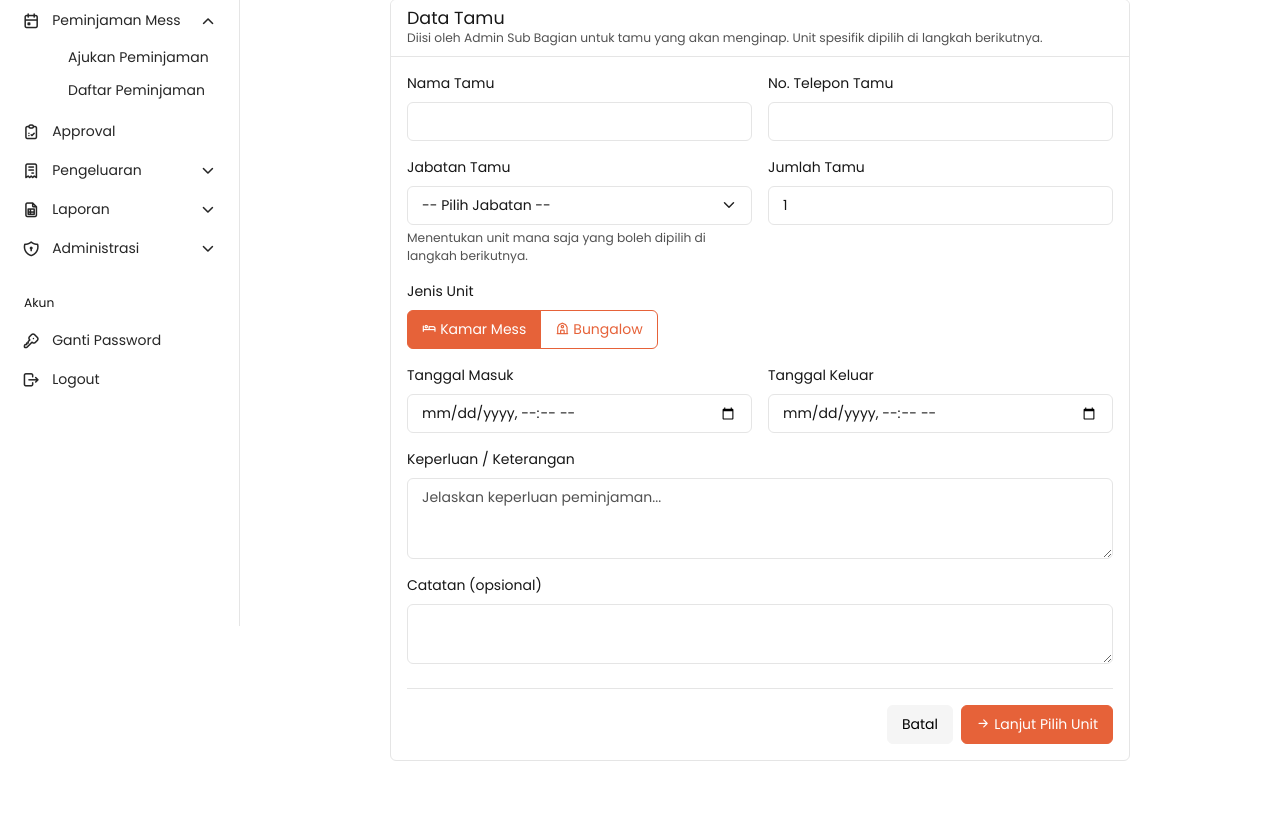
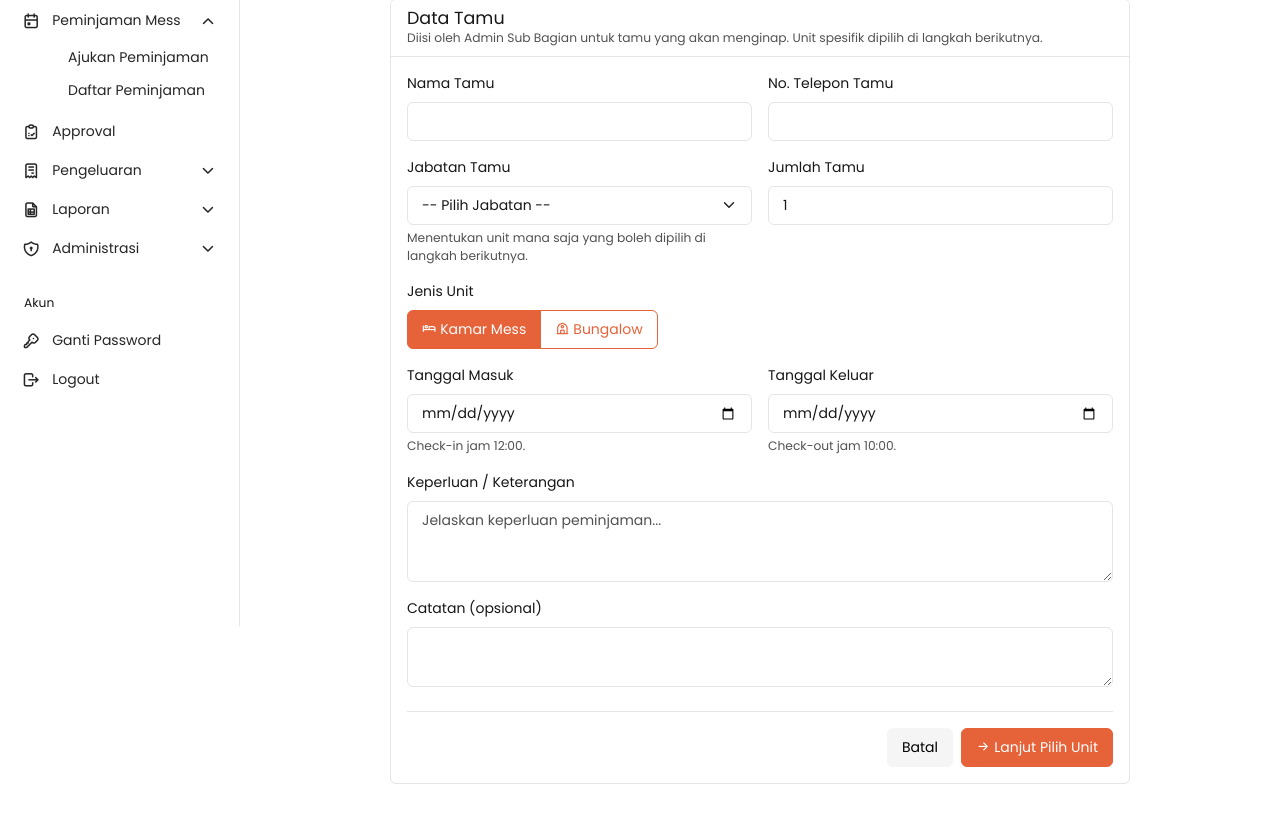
Before and after one commit to Fadeldiz12/pemesanan-mess, a Laravel app: page /peminjaman-mess/create in a window 1280 px wide. Shown: the part 174-998 px from the top of the page. Before the commit the page ends 935 px from the top, so only its background shows below. Run offline with Laravel 12, Linux system fonts and the light colour scheme; a user stored in the database is signed in; data comes from the database, SQL or seed files in the repository; parts of the project's set-up code (start-up, migrations or seed data) failed here and were passed over.

Commit message:
Ganti input jam masuk/keluar jadi tanggal saja, check-in/out jamnya tetap
Form tahap 1 sebelumnya minta datetime-local penuh (tanggal + jam) buat
waktu_mulai/waktu_selesai. Kebijakan mess/bungalow: jam check-in & check-
out sudah tetap (12:00 & 10:00), jadi admin cuma perlu isi TANGGAL -
input diganti dari datetime-local ke date biasa (tanggal_masuk,
tanggal_keluar), jam ditempelkan otomatis di server saat disimpan
(PeminjamanMessController::waktuMulaiDariStep1()/waktuSelesaiDariStep1(),
konstanta JAM_CHECK_IN/JAM_CHECK_OUT).

Validasi tanggal_masuk pakai 'after_or_equal:today' (bukan 'now') supaya
tanggal hari ini tetap boleh diinput kapan pun, walau jam check-in
(12:00) sudah lewat saat pengajuan diproses - sebelumnya rule 'now' bisa
menolak input hari-ini kalau diproses siang/sore. tanggal_keluar tetap
wajib strictly setelah tanggal_masuk (bukan >=) karena jam check-out
(10:00) lebih pagi dari check-in (12:00) - booking 1 hari sama gak akan
pernah valid dengan jam tetap ini.

Kolom DB waktu_mulai/waktu_selesai (datetime) TIDAK berubah sama sekali,
begitu juga seluruh flow lain yang memakainya (bentrok, reschedule,
updateWaktu Admin, laporan/export) - cuma titik input di tahap 1 wizard
pengajuan tamu yang berubah.

GuestBookingWizardTest & KatalogUnitTest (test yang sudah ada dari
perubahan katalog sebelumnya) disesuaikan field-nya ke tanggal_masuk/
tanggal_keluar, plus test baru yang mengunci: tanggal hari ini diterima,
check-out di hari yang sama ditolak. Full suite (40/41, 1 kegagalan
ExampleTest bawaan yang gak terkait) hijau.

Co-Authored-By: Claude Sonnet 5 <noreply@anthropic.com>
Claude-Session: https://claude.ai/code/session_01WpWDWqRjEjSpd8UcThTbxZ

```diff
--- a/app/Http/Controllers/PeminjamanMessController.php
+++ b/app/Http/Controllers/PeminjamanMessController.php
@@ -11,6 +11,7 @@ use App\Models\MessBorrowing;
 use App\Support\AccessMatrix;
 use Illuminate\Http\JsonResponse;
 use Illuminate\Http\Request;
+use Illuminate\Support\Carbon;
 use Illuminate\Support\Facades\DB;
 use Illuminate\Support\Facades\Storage;
 use Illuminate\Support\Str;
@@ -263,8 +264,8 @@ class PeminjamanMessController extends Controller
             return MessBorrowing::create([
                 'bookable_type' => $bookableClass,
                 'bookable_id' => $unit->id,
-                'waktu_mulai' => $step1['waktu_mulai'],
-                'waktu_selesai' => $step1['waktu_selesai'],
+                'waktu_mulai' => $this->waktuMulaiDariStep1($step1),
+                'waktu_selesai' => $this->waktuSelesaiDariStep1($step1),
                 'peminjam_department' => $user->department,
                 'peminjam_sub_department' => $user->sub_department,
                 'peminjam_role' => $user->role,
@@ -780,6 +781,14 @@ class PeminjamanMessController extends Controller
     }
 
     /**
+     * Jam check-in/check-out selalu tetap (kebijakan mess/bungalow), jadi
+     * admin cuma perlu isi TANGGAL - jamnya ditempelkan otomatis di
+     * waktuMulaiDariStep1()/waktuSelesaiDariStep1() saat mau disimpan.
+     */
+    private const JAM_CHECK_IN = '12:00';
+    private const JAM_CHECK_OUT = '10:00';
+
+    /**
      * Validasi field tahap 1 (data tamu) - dipakai bareng oleh pilihUnit()
      * (tahap 2) dan store() (tahap 3), supaya field yang dikirim ulang
      * lewat hidden input dari halaman pilih-unit tetap divalidasi ulang
@@ -797,11 +806,27 @@ class PeminjamanMessController extends Controller
             'peminjam_jabatan' => ['required', 'string', Rule::exists('jabatans', 'nama')->where('status', 'Aktif')],
             'jumlah_tamu' => ['required', 'integer', 'min:1'],
             'unit_type' => ['required', Rule::in(array_keys(self::BOOKABLE_MAP))],
-            'waktu_mulai' => ['required', 'date', 'after_or_equal:now'],
-            'waktu_selesai' => ['required', 'date', 'after:waktu_mulai'],
+            // Cuma tanggal - jam check-in/check-out sudah tetap (lihat
+            // JAM_CHECK_IN/JAM_CHECK_OUT), gak perlu dipilih admin. 'today'
+            // (bukan 'now') supaya tanggal hari ini tetap boleh diinput
+            // kapan pun, walau jam check-in (12:00) sudah lewat saat ini.
+            'tanggal_masuk' => ['required', 'date', 'after_or_equal:today'],
+            // Checkout (10:00) lebih pagi dari check-in (12:00), jadi
+            // gak mungkin dalam hari yang sama - wajib strictly after.
+            'tanggal_keluar' => ['required', 'date', 'after:tanggal_masuk'],
             'keperluan' => ['required', 'string', 'max:500'],
             'note' => ['nullable', 'string', 'max:500'],
         ]);
+    }
+
+    private function waktuMulaiDariStep1(array $step1): Carbon
+    {
+        return Carbon::parse($step1['tanggal_masuk'] . ' ' . self::JAM_CHECK_IN);
+    }
+
+    private function waktuSelesaiDariStep1(array $step1): Carbon
+    {
+        return Carbon::parse($step1['tanggal_keluar'] . ' ' . self::JAM_CHECK_OUT);
     }
 
     private function currentStage(MessBorrowing $peminjaman): ?string
--- a/resources/views/peminjaman-mess/create.blade.php
+++ b/resources/views/peminjaman-mess/create.blade.php
@@ -74,12 +74,14 @@
 
                     <div class="row g-3 mb-3">
                         <div class="col-12 col-md-6">
-                            <label for="waktu_mulai" class="form-label">Tanggal Masuk</label>
-                            <input type="datetime-local" name="waktu_mulai" id="waktu_mulai" class="form-control" value="{{ old('waktu_mulai') }}" required>
+                            <label for="tanggal_masuk" class="form-label">Tanggal Masuk</label>
+                            <input type="date" name="tanggal_masuk" id="tanggal_masuk" class="form-control" value="{{ old('tanggal_masuk') }}" min="{{ now()->format('Y-m-d') }}" required>
+                            <div class="form-text">Check-in jam 12:00.</div>
                         </div>
                         <div class="col-12 col-md-6">
-                            <label for="waktu_selesai" class="form-label">Tanggal Keluar</label>
-                            <input type="datetime-local" name="waktu_selesai" id="waktu_selesai" class="form-control" value="{{ old('waktu_selesai') }}" required>
+                            <label for="tanggal_keluar" class="form-label">Tanggal Keluar</label>
+                            <input type="date" name="tanggal_keluar" id="tanggal_keluar" class="form-control" value="{{ old('tanggal_keluar') }}" min="{{ now()->format('Y-m-d') }}" required>
+                            <div class="form-text">Check-out jam 10:00.</div>
                         </div>
                     </div>
 
--- a/resources/views/peminjaman-mess/pilih-mess.blade.php
+++ b/resources/views/peminjaman-mess/pilih-mess.blade.php
@@ -22,7 +22,7 @@
                     <dd class="col-sm-9">{{ $step1['jumlah_tamu'] }} orang</dd>
 
                     <dt class="col-sm-3">Tanggal Masuk - Keluar</dt>
-                    <dd class="col-sm-9">{{ \Carbon\Carbon::parse($step1['waktu_mulai'])->format('d M Y, H:i') }} s.d. {{ \Carbon\Carbon::parse($step1['waktu_selesai'])->format('d M Y, H:i') }}</dd>
+                    <dd class="col-sm-9">{{ \Carbon\Carbon::parse($step1['tanggal_masuk'])->format('d M Y') }} (12:00) s.d. {{ \Carbon\Carbon::parse($step1['tanggal_keluar'])->format('d M Y') }} (10:00)</dd>
                 </dl>
                 <a href="{{ route('peminjaman.create') }}" class="small">&laquo; Ubah data tamu</a>
             </div>
--- a/resources/views/peminjaman-mess/pilih-unit.blade.php
+++ b/resources/views/peminjaman-mess/pilih-unit.blade.php
@@ -22,7 +22,7 @@
                     <dd class="col-sm-9">{{ $step1['jumlah_tamu'] }} orang</dd>
 
                     <dt class="col-sm-3">Tanggal Masuk - Keluar</dt>
-                    <dd class="col-sm-9">{{ \Carbon\Carbon::parse($step1['waktu_mulai'])->format('d M Y, H:i') }} s.d. {{ \Carbon\Carbon::parse($step1['waktu_selesai'])->format('d M Y, H:i') }}</dd>
+                    <dd class="col-sm-9">{{ \Carbon\Carbon::parse($step1['tanggal_masuk'])->format('d M Y') }} (12:00) s.d. {{ \Carbon\Carbon::parse($step1['tanggal_keluar'])->format('d M Y') }} (10:00)</dd>
                 </dl>
                 <a href="{{ route('peminjaman.create') }}" class="small">&laquo; Ubah data tamu</a>
             </div>
```
Also changed, not shown: tests/Feature/GuestBookingWizardTest.php (+40 -6 lines), tests/Feature/KatalogUnitTest.php (+2 -2 lines).
